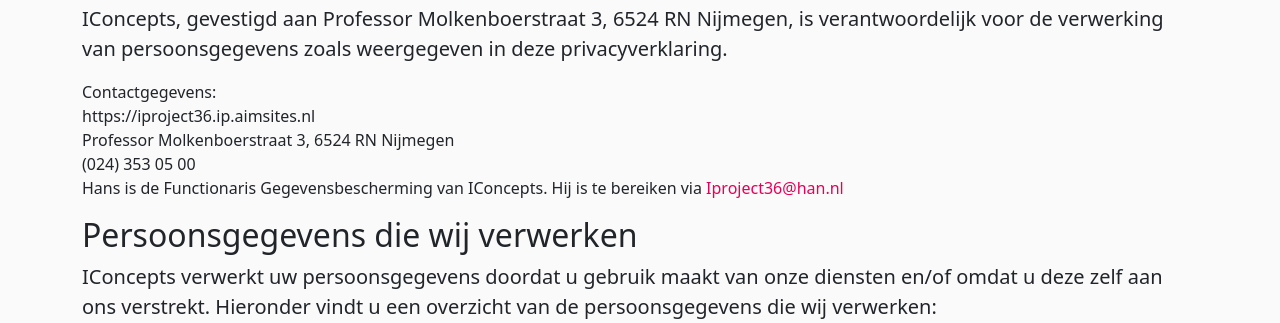
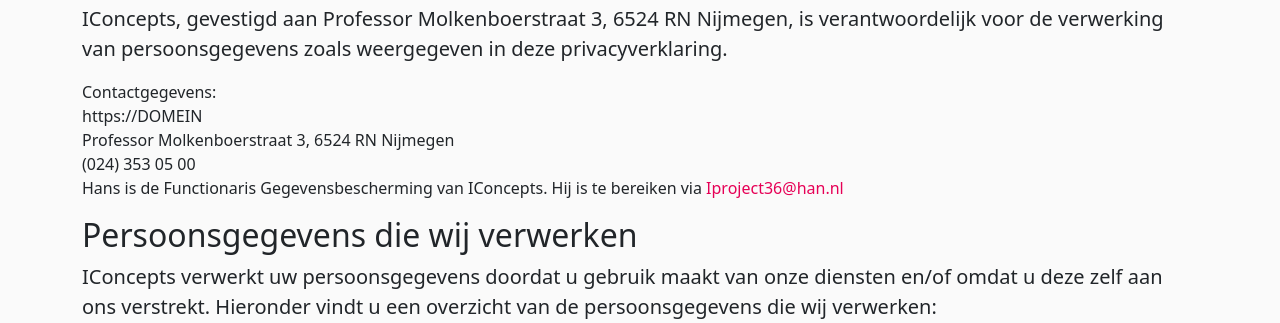
Before and after one commit to JonardKok/iProject-2022, a PHP site: page /site/privacyverklaring.php in a window 1280 px wide. Shown: the part 318-641 px from the top of the page. Run offline with PHP 8.4, Linux system fonts and the light colour scheme; data that the repository does not hold is empty; some libraries are stand-ins or nearby versions.

Commit message:
weghalen han domein

```diff
--- a/applicatie/app/applicatiefuncties.php
+++ b/applicatie/app/applicatiefuncties.php
@@ -933,19 +933,19 @@
     if (filter_var($productId, FILTER_VALIDATE_INT) && filter_var($number, FILTER_VALIDATE_INT)) {
         $images = getImageName(standardDataSafety($number), standardDataSafety($productId));
         $fileNames = [];
-        if (empty($images)) {
-            $images[0] = 'img/placeholder.png';
-            return $images;
-        }
-        if (trim($seller) === 'docentgebruikersnaam') {
-            for ($index = 0; $index < $number; $index++) {
-                array_push($fileNames, 'https://iproject36.ip.aimsites.nl/' . 'pics' .  '/' . $images[$index][$fileName]);
-            }
-        } else {
-            for ($index = 0; $index < $number; $index++) {
-                array_push($fileNames, $type .  '/' . $images[$index][$fileName]);
-            }
-        }
+        // if (empty($images)) {
+        $images[0] = 'img/placeholder.png';
+        return $images;
+        // }
+        // if (trim($seller) === 'docentgebruikersnaam') {
+        //     for ($index = 0; $index < $number; $index++) {
+        //         array_push($fileNames, 'DOMEIN/' . 'pics' .  '/' . $images[$index][$fileName]);
+        //     }
+        // } else {
+        //     for ($index = 0; $index < $number; $index++) {
+        //         array_push($fileNames, $type .  '/' . $images[$index][$fileName]);
+        //     }
+        // }
         return $fileNames;
     }
 }
@@ -1881,7 +1881,7 @@
     <br>
     <p>Dank u wel dat u een account wilt aanmaken.</p>
     <p>Klik op deze link om te registreren:</p>
-    <p><a href =https://iproject36.ip.aimsites.nl/app/checkverificationcode.php?code=' . $code . '&destination=' . $direction . '&email=' . $adress . '>' . 'Registeren.<a></p>
+    <p><a href =https://DOMEIN/app/checkverificationcode.php?code=' . $code . '&destination=' . $direction . '&email=' . $adress . '>' . 'Registeren.<a></p>
     <br>
     <p>Met vriendelijke groet, </p>
     <p>Het Eenmaal Andermaal Team.</p>';
@@ -1896,7 +1896,7 @@
     $body = '<p> Beste meneer/mevrouw,</p>
     <br>
     <p>Klik op deze link om uw wachtwoord te resetten:</p>
-    <p><a href =https://iproject36.ip.aimsites.nl/app/checkverificationcode.php?code=' . $code . '&destination=' . $direction . '&email=' . $adress . '&username=' . $username . '>' . 'Reset wachtwoord.<a></p>
+    <p><a href =https://DOMEIN/app/checkverificationcode.php?code=' . $code . '&destination=' . $direction . '&email=' . $adress . '&username=' . $username . '>' . 'Reset wachtwoord.<a></p>
     <br>
     <p>Met vriendelijke groet, </p>
     <p>Het Eenmaal Andermaal Team.</p>';
@@ -2406,7 +2406,7 @@
     <p> Dit betekent dat uw eenmaalandermaal account verwijderd zal worden. ' . ($deletionType ? 'U heeft 10 dagen de tijd om contact op te nemen' : 'U heeft 10 dagen te tijd om het account terug te zetten')  .  ', daarna zullen uw gegevens verwijderd worden. </p>
     <p> Heeft u vragen? Stuur dan gerust een email naar: <a href="mailto:Iproject36@han.nl">Iproject36@han.nl</a>. Of bel ons op: <a href="tel:+3161234567890">+31 6 1234567890</a> </p>
     ' . ($deletionType ? '' : '<p>' . 'U kunt op de knop klikken om de deactivatie ongedaan te maken:') . '
-    ' . ($deletionType ? '' : ' <a type="button" href="https://iproject36.ip.aimsites.nl/app/reinstateuser.php?name=' . $userName . '&token=' . $code . '" style="
+    ' . ($deletionType ? '' : ' <a type="button" href="https://DOMEIN/app/reinstateuser.php?name=' . $userName . '&token=' . $code . '" style="
     text-decoration: none;
     background-color: #EEEEEE;
     color: #333333;
--- a/applicatie/site/js/carousel.js
+++ b/applicatie/site/js/carousel.js
@@ -5,7 +5,7 @@
 	let indicatorElement = document.getElementById("indicator");
 	for (var index = 0; index < nrOfImages; index++) {
 		console.log(images[index]);
-		if (images[index] != "https://iproject36.ip.aimsites.nl/pics/" && images[index] != "pics/") {
+		if (images[index] != "https://DOMEIN/site/img/placeholder.png" && images[index] != "pics/") {
 			let image = createImageTag(index);
 			carouselElement.innerHTML += image;
 
--- a/applicatie/site/privacyverklaring.php
+++ b/applicatie/site/privacyverklaring.php
@@ -38,7 +38,7 @@
         <p class="lead">
             IConcepts, gevestigd aan Professor Molkenboerstraat 3, 6524 RN Nijmegen, is verantwoordelijk voor de verwerking van persoonsgegevens zoals weergegeven in deze privacyverklaring.<br>
         <p>Contactgegevens:<br>
-            https://iproject36.ip.aimsites.nl<br>
+            https://DOMEIN<br>
             Professor Molkenboerstraat 3, 6524 RN Nijmegen<br>
             (024) 353 05 00<br>
             Hans is de Functionaris Gegevensbescherming van IConcepts. Hij is te bereiken via <a href="mailto:Iproject36@han.nl" target="_blank">Iproject36@han.nl</a>
```
Also changed, not shown: 1 other file.
